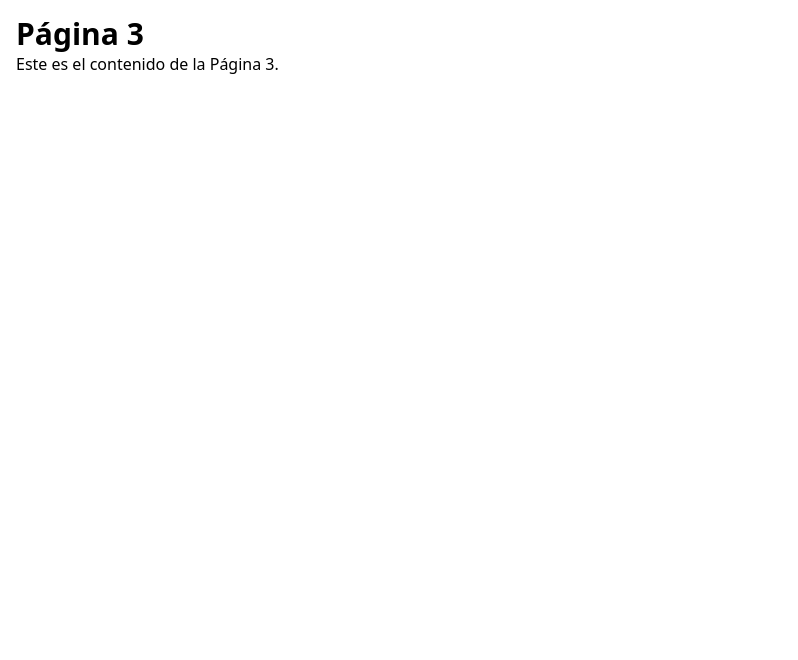
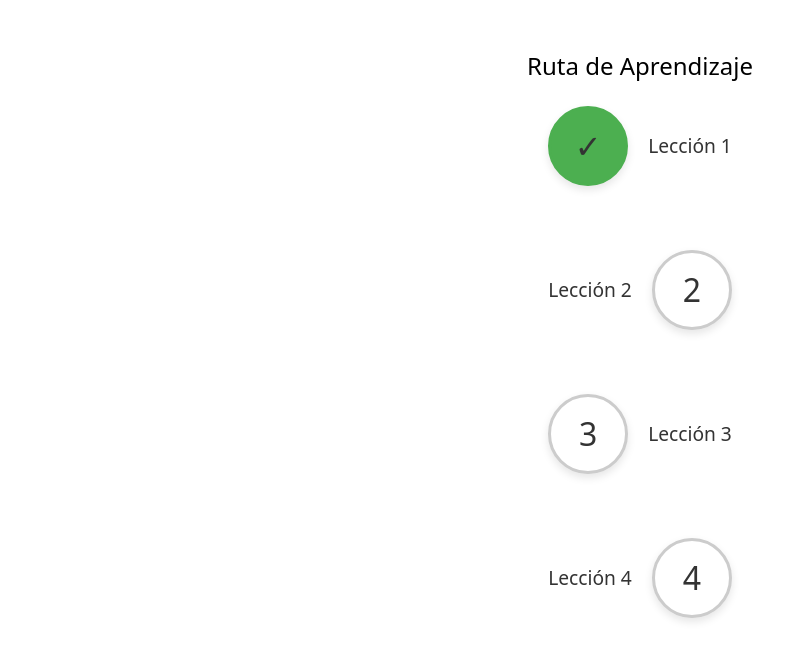
Before and after one commit to ElianaHuamani/miyo, a Vue app: page /pagina3 in a window 1280 px wide. Shown: the top 660 px of the page, without its empty margins (0-798 px from the left). Built offline with nearby package versions, Linux system fonts and the light colour scheme.

Commit message:
Add PAges

```diff
--- a/src/components/DiscoveryPage.vue
+++ b/src/components/DiscoveryPage.vue
@@ -21,35 +21,37 @@
 </template>
 
 <script lang="ts">
-import { defineComponent } from 'vue';
+import { defineComponent, ref, onMounted } from 'vue';
 import Carousel from '../common/components/Carousel.vue';
 import Card from './journey/JourneyCard.vue';
-
+import { section1CardsMock } from '../mocks/DiscoveryCardsMock'; // Importamos los datos del mock
+import { type JourneyCard } from '../services/backend/journeycard.ts';
 export default defineComponent({
   name: 'DiscoveryPage',
-  components: { Carousel, Card },
-  data() {
+  components: {
+    Carousel,
+    Card
+  },
+  setup() {
+    // Creamos una referencia para los datos que serán cargados
+    const section1Cards = ref<JourneyCard[]>([]);
+
+    // Función simulando una llamada a una API con Promise
+    const fetchSection1Cards = async (): Promise<JourneyCard[]> => {
+      return new Promise(resolve => {
+        setTimeout(() => {
+          resolve(section1CardsMock);
+        }, 500);
+      });
+    };
+
+    // Llamada simulada a la "API" cuando el componente se monta
+    onMounted(async () => {
+      section1Cards.value = await fetchSection1Cards(); // Asignamos los datos obtenidos
+    });
+
     return {
-      section1Cards: [
-        {
-          title: 'Submenú 1',
-          description: 'Esta es una descripción que no supera los 50 caracteres.',
-          image: '', // Si está vacío, se usará la imagen local por defecto
-          link: '/pagina1'
-        },
-        {
-          title: 'Submenú 2',
-          description: 'Descripción un poco más larga que debería truncarse a los 50 caracteres para no mostrar demasiado contenido.',
-          image: '', // Si está vacío, se usará la imagen local por defecto
-          link: '/pagina2'
-        },
-        {
-          title: 'Submenú 3',
-          description: 'Descripción corta.',
-          image: '', // Si está vacío, se usará la imagen local por defecto
-          link: '/pagina3'
-        }
-      ]
+      section1Cards
     };
   }
 });
--- a/src/components/journey/JourneyCard.vue
+++ b/src/components/journey/JourneyCard.vue
@@ -17,7 +17,6 @@
 <script lang="ts">
 import { defineComponent, computed } from 'vue';
 import { useRouter } from 'vue-router'; // Importamos Vue Router
-// Importa la imagen local desde la carpeta assets
 import miyoImage from '@/assets/images/miyo.svg';
 
 export default defineComponent({
@@ -33,7 +32,7 @@ export default defineComponent({
     },
     image: {
       type: String,
-      default: miyoImage, // Usamos la imagen local como valor por defecto
+      default: miyoImage,
     },
     link: {
       type: String,
@@ -46,10 +45,10 @@ export default defineComponent({
     // Lógica para cargar la imagen desde las props o usar la imagen por defecto
     const imageSrc = computed(() => props.image || miyoImage);
 
-    // Lógica para truncar la descripción si supera los 50 caracteres
+    // Lógica para truncar la descripción si supera los 100 caracteres
     const truncatedDescription = computed(() => {
-      return props.description.length > 50
-        ? props.description.slice(0, 50) + '...'
+      return props.description.length > 100
+        ? props.description.slice(0, 100) + '...'
         : props.description;
     });
 
--- /dev/null
+++ b/src/mocks/DiscoveryCardsMock.ts
@@ -0,0 +1,21 @@
+// Datos simulados (mock) para las tarjetas de la sección
+export const section1CardsMock = [
+    {
+      title: 'Submenú 1',
+      description: 'TEST -Esta es una descripción que no supera los 50 caracteres. Tetsing',
+      image: '',
+      link: '/pagina1'
+    },
+    {
+      title: 'Submenú 2',
+      description: 'Descripción un poco más larga que debería truncarse a los 50 caracteres para no mostrar demasiado contenido.',
+      image: '',
+      link: '/pagina2'
+    },
+    {
+      title: 'Submenú 3',
+      description: 'Descripción corta.',
+      image: '',
+      link: '/pagina3'
+    }
+  ];
--- /dev/null
+++ b/src/pages/JourneyPage.vue
@@ -0,0 +1,118 @@
+<template>
+    <div class="journey-wrapper">
+      <h1 class="text-center text-2xl mb-6">Ruta de Aprendizaje</h1>
+
+      <div class="steps-container">
+        <!-- Nodos del camino -->
+        <div v-for="(step, index) in steps" :key="index" class="step-item">
+          <!-- Nodo -->
+          <div class="step-wrapper">
+            <div :class="['step', step.completed ? 'completed' : '']" @click="goToStep(step.link)">
+              <span v-if="step.completed" class="icon">✓</span>
+              <span v-else class="icon">{{ index + 1 }}</span>
+            </div>
+            <p class="step-title">{{ step.title }}</p>
+          </div>
+        </div>
+      </div>
+    </div>
+  </template>
+
+  <script lang="ts">
+  import { defineComponent, ref } from 'vue';
+  import { Step } from '../services/backend/step';
+
+  export default defineComponent({
+    name: 'JourneyPage',
+    setup() {
+      // Datos para los pasos
+      const steps = ref<Step[]>([
+        { title: 'Lección 1', completed: true, link: '/leccion1' },
+        { title: 'Lección 2', completed: false, link: '/leccion2' },
+        { title: 'Lección 3', completed: false, link: '/leccion3' },
+        { title: 'Lección 4', completed: false, link: '/leccion4' }
+      ]);
+
+      const goToStep = (link: string) => {
+        window.location.href = link;
+      };
+
+      return {
+        steps,
+        goToStep
+      };
+    }
+  });
+  </script>
+
+  <style scoped>
+  .journey-wrapper {
+    display: flex;
+    flex-direction: column;
+    align-items: center;
+    padding-top: 50px;
+    padding-bottom: 50px;
+    width: 100%;
+  }
+
+  .steps-container {
+    display: flex;
+    flex-direction: column;
+    align-items: center;
+    gap: 4rem;
+    position: relative;
+  }
+
+  .step-item {
+    display: flex;
+    position: relative;
+    justify-content: center;
+  }
+
+  .step-wrapper {
+    display: flex;
+    align-items: center;
+    justify-content: center;
+    position: relative;
+  }
+
+  .step {
+    width: 80px;
+    height: 80px;
+    background-color: #fff;
+    border: 3px solid #ccc;
+    border-radius: 50%;
+    display: flex;
+    justify-content: center;
+    align-items: center;
+    cursor: pointer;
+    box-shadow: 0 4px 8px rgba(0, 0, 0, 0.1);
+    transition: background-color 0.3s ease;
+    z-index: 2;
+  }
+
+  .step.completed {
+    background-color: #4CAF50;
+    border-color: #4CAF50;
+  }
+
+  .icon {
+    font-size: 2rem;
+    color: #333;
+  }
+
+  .step-title {
+    margin-left: 20px;
+    font-size: 1.2rem;
+    color: #333;
+  }
+
+  .step-item:nth-child(even) .step-wrapper {
+    flex-direction: row-reverse;  /* Alineamos el texto a la derecha del nodo */
+  }
+
+  .step-item:nth-child(even) .step-title {
+    margin-left: 0;
+    margin-right: 20px;  /* Ajustamos el margen para la alternancia */
+  }
+  </style>
--- /dev/null
+++ b/src/pages/PodcastPlayerPage.vue
@@ -0,0 +1,80 @@
+<template>
+    <div class="podcast-player-wrapper">
+      <!-- Título del podcast -->
+      <h1 class="podcast-title">{{ podcastTitle }}</h1>
+
+      <!-- Imagen del podcast -->
+      <img :src="podcastImage" alt="Podcast cover" class="podcast-image" />
+
+      <!-- Descripción del podcast -->
+      <p class="podcast-description">{{ podcastDescription }}</p>
+
+      <!-- Reproductor de audio -->
+      <audio controls class="audio-player">
+        <source :src="podcastSource" type="audio/mpeg" />
+        Tu navegador no soporta la reproducción de audio.
+      </audio>
+    </div>
+  </template>
+
+  <script lang="ts">
+  import { defineComponent, ref } from 'vue';
+  // Importamos la imagen desde la carpeta assets
+  import podcastImage from '@/assets/images/miyo.svg';
+
+  export default defineComponent({
+    name: 'PodcastPlayerPage',
+    setup() {
+      // Datos del podcast
+      const podcastTitle = ref('Finanzas');
+      const podcastDescription = ref('Breve descripción del episodio del podcast.');
+      const podcastSource = ref('https://www.example.com/podcast.mp3'); // URL del archivo de audio
+
+      return {
+        podcastTitle,
+        podcastDescription,
+        podcastSource,
+        podcastImage // Usamos la imagen importada
+      };
+    }
+  });
+  </script>
+
+  <style scoped>
+  .podcast-player-wrapper {
+    display: flex;
+    flex-direction: column;
+    align-items: center;
+    justify-content: center;
+    padding: 20px;
+    text-align: center;
+    max-width: 600px;
+    margin: 0 auto;
+  }
+
+  .podcast-title {
+    font-size: 1.8rem;
+    font-weight: bold;
+    margin-bottom: 1rem;
+    color: #333;
+  }
+
+  .podcast-image {
+    width: 100%;
+    max-width: 300px;
+    height: auto;
+    border-radius: 8px;
+    margin-bottom: 1rem;
+  }
+
+  .podcast-description {
+    font-size: 1rem;
+    color: #666;
+    margin-bottom: 2rem;
+  }
+
+  .audio-player {
+    width: 100%;
+    max-width: 100%;
+  }
+  </style>
--- /dev/null
+++ b/src/services/backend/journeycard.ts
@@ -0,0 +1,6 @@
+export interface JourneyCard {
+    title: string;
+    description: string;
+    image: string;
+    link: string;
+}
--- /dev/null
+++ b/src/services/backend/step.ts
@@ -0,0 +1,5 @@
+export interface Step {
+    title: string;       // Nombre del paso (ej. "Lección 1")
+    completed: boolean;  // Si el paso ya está completado
+    link: string;        // Enlace al contenido del paso
+  }
```
Also changed, not shown: src/router/index.ts (+4 -4 lines).
